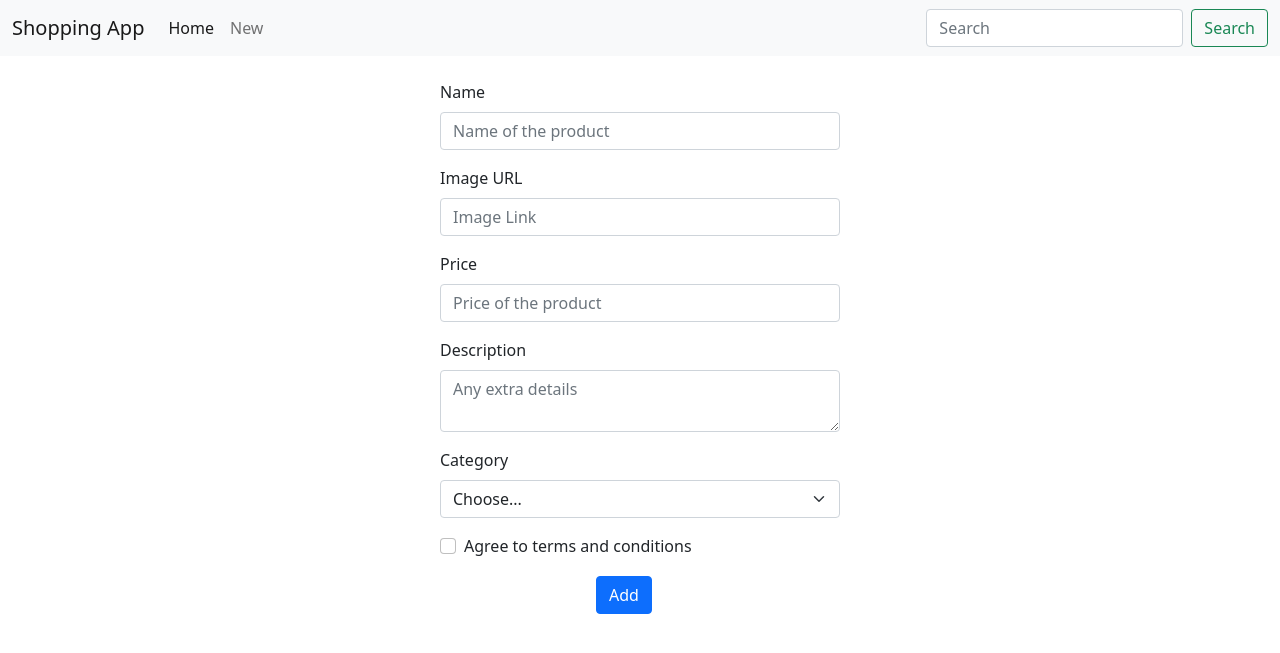
After one commit to Muskan170303/ecommerce, a Node server app: page /product/new in a window 1280 px wide. The commit adds this page. Shown: the top 653 px of the page. Run offline with Node 20, Linux system fonts and the light colour scheme; some libraries are stand-ins or nearby versions.

Commit message:
commit 2: new product addition functionality

```diff
--- a/app.js
+++ b/app.js
@@ -21,6 +21,8 @@ app.engine('ejs',ejsMate)
 app.set('view engine' , 'ejs');
 app.set('views' , path.join(__dirname , 'views'))
 app.use(express.static(path.join(__dirname , 'public')))
+app.use(express.urlencoded({extended:true}))
+
 app.use(productRoutes);
 
 
--- a/routes/productRoutes.js
+++ b/routes/productRoutes.js
@@ -7,6 +7,14 @@ router.get('/products', async (req,res)=>{
     res.render('products/index',{products});
 })
 
+router.get('/product/new', (req,res)=>{
+    res.render('products/new')
+})
 
+router.post('/products', async (req,res)=>{
+    let {name, img, price, desc}=req.body;
+    await Product.create({name, img, price, desc});
+    res.redirect('/products')
+})
 
 module.exports=router;
--- a/views/partials/navbar.ejs
+++ b/views/partials/navbar.ejs
@@ -7,14 +7,11 @@
         <a class="navbar-brand" href="#">Shopping App</a>
         <ul class="navbar-nav me-auto mb-2 mb-lg-0">
           <li class="nav-item">
-            <a class="nav-link active" aria-current="page" href="#">Home</a>
+            <a class="nav-link active" aria-current="page" href="/products">Home</a>
           </li>
           <li class="nav-item">
-            <a class="nav-link" href="#">New</a>
+            <a class="nav-link" href="/product/new">New</a>
           </li>
-          <!-- <li class="nav-item">
-            <a class="nav-link disabled" href="#" tabindex="-1" aria-disabled="true">Disabled</a>
-          </li> -->
         </ul>
         <form class="d-flex">
           <input class="form-control me-2" type="search" placeholder="Search" aria-label="Search">
--- /dev/null
+++ b/views/products/new.ejs
@@ -0,0 +1,59 @@
+<% layout('layouts/boilerplate')%>
+<%- include('../partials/navbar')%>
+<div class=" row">
+
+    <div class="col m-4">
+        <form class="row flex-column align-items-center justify-content-between g-3 needs-validation" novalidate action="/products" method="POST">
+            <div class="col-md-4">
+                <label for="name" class="form-label">Name</label>
+                <input type="text" class="form-control" id="name" name="name" placeholder="Name of the product" required>
+                <div class="valid-feedback">
+                    Looks good!
+                </div>
+            </div>
+            <div class="col-md-4">
+                <label for="img" class="form-label">Image URL</label>
+                <input type="text" class="form-control" id="id" name="img" placeholder="Image Link" required>
+                <div class="valid-feedback">
+                    Looks good!
+                </div>
+            </div>
+            <div class="col-md-4">
+                <label for="price" class="form-label">Price</label>
+                <input type="number" min="0" class="form-control" id="price" name="price" placeholder="Price of the product">
+            </div>
+            <div class="col-md-4">
+                <label for="desc" class="form-label">Description</label>
+                <textarea type="text" class="form-control" id="desc" name="desc" placeholder="Any extra details"></textarea>
+            </div>
+            <div class="col-md-4">
+                <label for="category" class="form-label">Category</label>
+                <select class="form-select" id="category" required>
+                    <option selected disabled value="">Choose...</option>
+                    <option value="1">type1</option>
+                    <option value="2">type2</option>
+                    <option value="3">type3</option>
+                    <option value="4">type4</option>
+                </select>
+                <div class="invalid-feedback">
+                    Please select a valid category.
+                </div>
+            </div>
+            <div class="col-md-4">
+                <div class="form-check">
+                    <input class="form-check-input" type="checkbox" value="" id="invalidCheck" required>
+                    <label class="form-check-label" for="invalidCheck">
+                    Agree to terms and conditions
+                    </label>
+                    <div class="invalid-feedback">
+                    You must agree before submitting.
+                    </div>
+                </div>
+            </div>
+            <div class="col-md-1">
+                <button class="btn btn-primary" type="submit">Add</button>
+            </div>
+        </form>
+    </div>
+
+</div>
```
